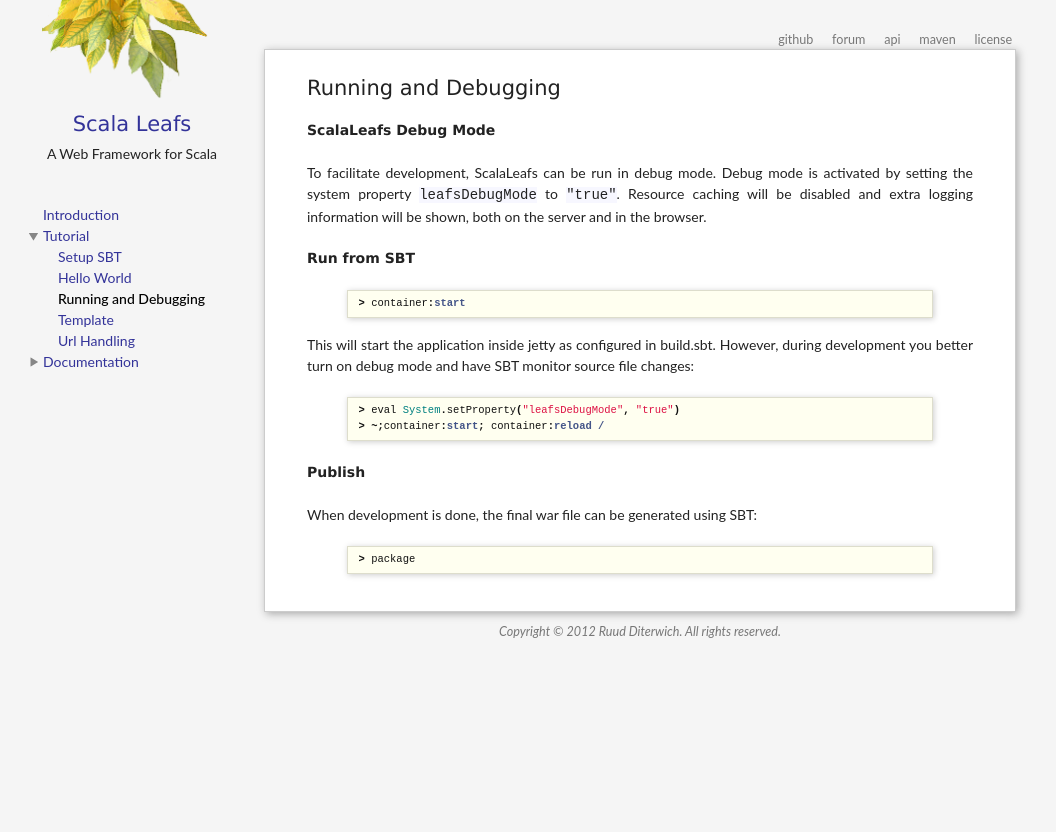
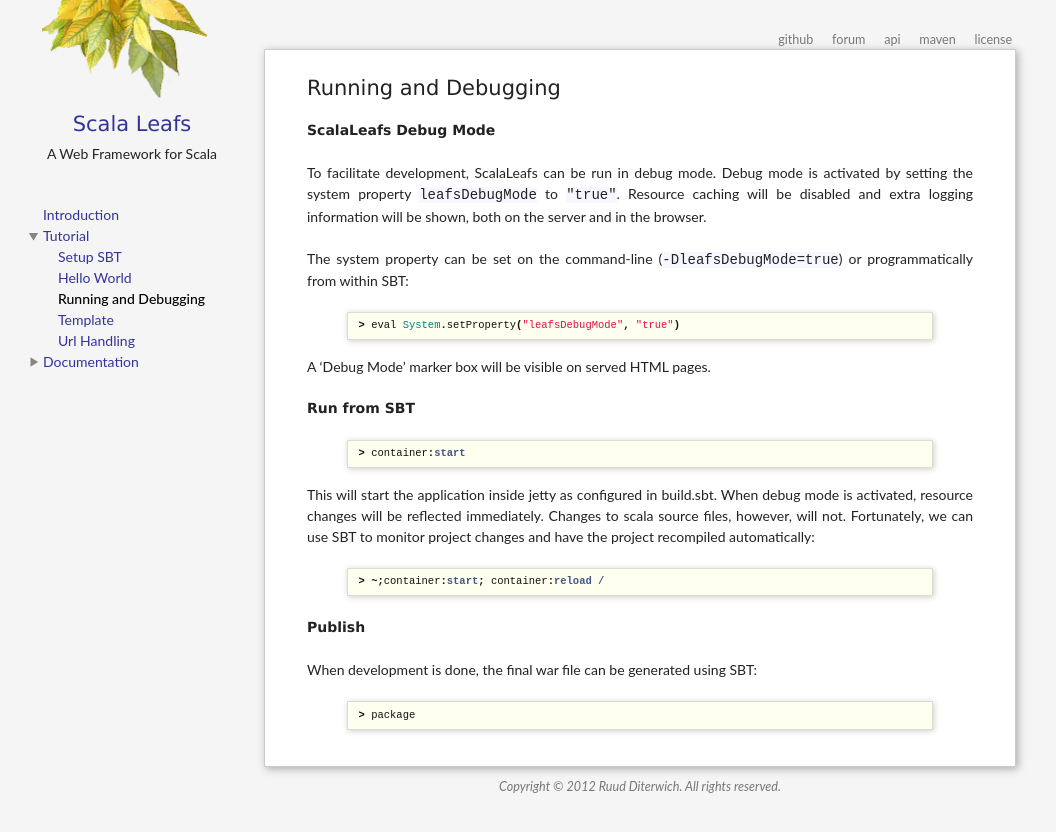
Before and after one commit to scalastuff/scalaleafs, a Jekyll site: the page built from running-debugging.md, in a window 1280 px wide. Shown: the top 832 px of the page, without its empty margins (0-1056 px from the left). Built offline with Jekyll 4.4.1, drawn with Linux system fonts in a browser that asks for light colours.

Commit message:
Updated running-debugging.md

```diff
--- a/running-debugging.md
+++ b/running-debugging.md
@@ -7,16 +7,23 @@
 
 To facilitate development, ScalaLeafs can be run in debug mode. Debug mode is activated by setting the system property `leafsDebugMode` to `"true"`. Resource caching will be disabled and extra logging information will be shown, both on the server and in the browser.
 
+The system property can be set on the command-line (`-DleafsDebugMode=true`) or programmatically from within SBT:
+
+{% highlight scala %}
+> eval System.setProperty("leafsDebugMode", "true")
+{% endhighlight %}
+
+A 'Debug Mode' marker box will be visible on served HTML pages.
+
 ## Run from SBT
 
 {% highlight scala %}
 > container:start
 {% endhighlight %}
 
-This will start the application inside jetty as configured in build.sbt. However, during development you better turn on debug mode and have SBT monitor source file changes:
+This will start the application inside jetty as configured in build.sbt. When debug mode is activated, resource changes will be reflected immediately. Changes to scala source files, however, will not. Fortunately, we can use SBT to monitor project changes and have the project recompiled automatically:
 
 {% highlight scala %}
-> eval System.setProperty("leafsDebugMode", "true")
 > ~;container:start; container:reload /
 {% endhighlight %}
 
```
